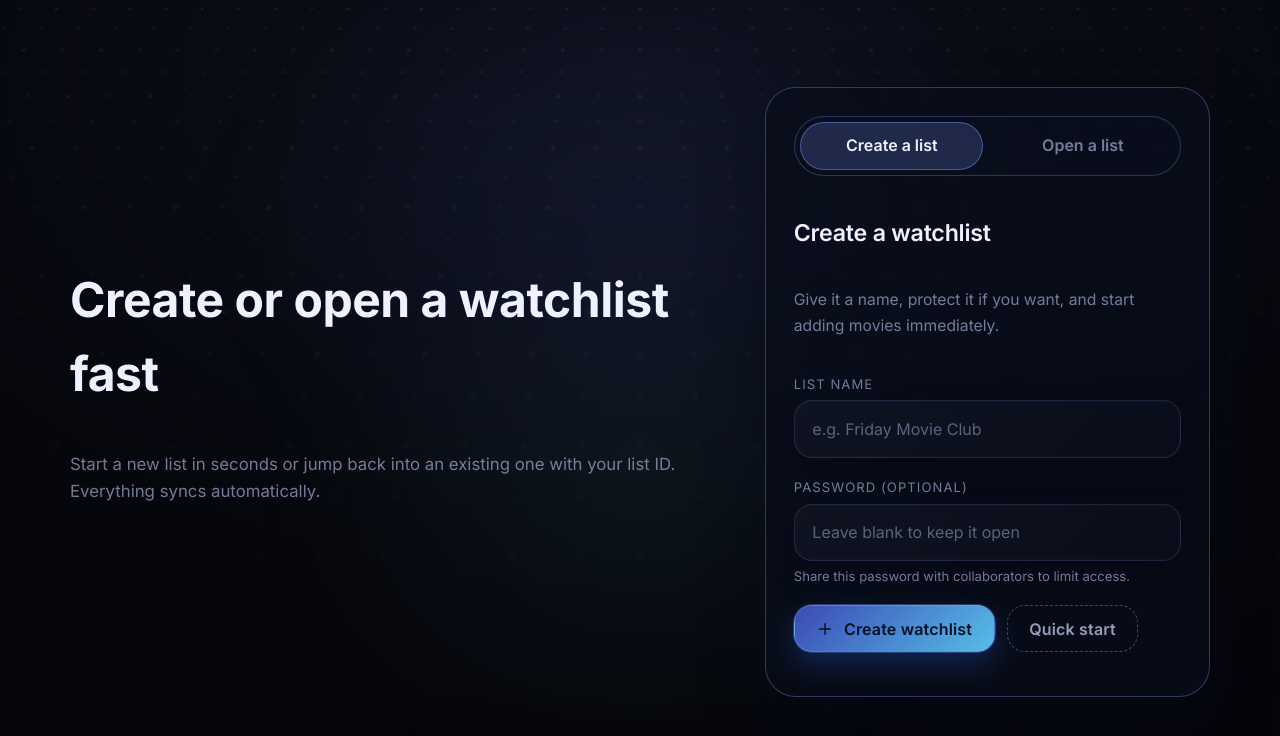
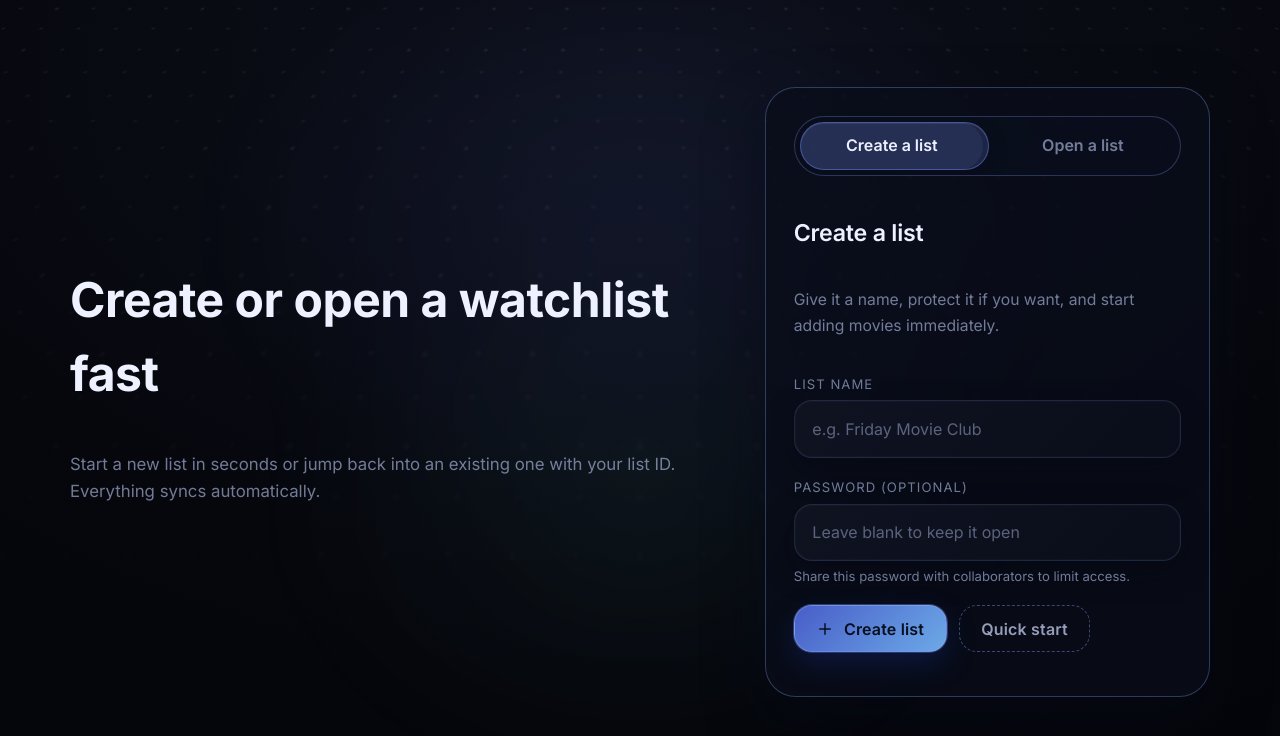
Before and after one commit to flxlehmann/watchlist, a Next.js app: page / in a window 1280 px wide. Shown: the top 736 px of the page. Built offline with nearby package versions, Linux system fonts and the light colour scheme.

Commit message:
Update landing page list controls

```diff
--- a/app/page.module.css
+++ b/app/page.module.css
@@ -158,13 +158,38 @@
 }
 
 .heroPanelTabs {
+  --tab-gap: 0.5rem;
+  --tab-padding: 0.35rem;
   display: grid;
   grid-template-columns: repeat(2, minmax(0, 1fr));
-  gap: 0.5rem;
-  padding: 0.35rem;
+  gap: var(--tab-gap);
+  padding: var(--tab-padding);
   border-radius: 999px;
   border: 1px solid rgba(122, 148, 228, 0.3);
   background: rgba(12, 16, 30, 0.6);
+  position: relative;
+  overflow: hidden;
+}
+
+.heroPanelTabs::before {
+  content: "";
+  position: absolute;
+  top: var(--tab-padding);
+  left: var(--tab-padding);
+  width: calc(50% - (var(--tab-gap) / 2));
+  height: calc(100% - (var(--tab-padding) * 2));
+  border-radius: 999px;
+  border: 1px solid rgba(122, 148, 255, 0.4);
+  background: rgba(122, 148, 255, 0.18);
+  box-shadow: inset 0 1px 0 rgba(255, 255, 255, 0.08), 0 8px 18px rgba(8, 12, 26, 0.45);
+  transition: transform 0.25s ease, background 0.25s ease, border-color 0.25s ease;
+  z-index: 0;
+}
+
+.heroPanelTabs[data-mode="join"]::before {
+  transform: translateX(calc(100% + var(--tab-gap)));
+  background: rgba(122, 148, 255, 0.22);
+  border-color: rgba(122, 148, 255, 0.5);
 }
 
 .heroPanelTab {
@@ -177,6 +202,8 @@
   border-radius: 999px;
   cursor: pointer;
   transition: background 0.2s ease, color 0.2s ease, border-color 0.2s ease, box-shadow 0.2s ease;
+  position: relative;
+  z-index: 1;
 }
 
 .heroPanelTab:hover {
@@ -192,8 +219,8 @@
 }
 
 .heroPanelTabActive {
-  background: rgba(122, 148, 255, 0.2);
-  border-color: rgba(122, 148, 255, 0.45);
+  background: rgba(122, 148, 255, 0.08);
+  border-color: transparent;
   color: #ecf0ff;
 }
 
@@ -376,20 +403,20 @@
 .buttonPrimary {
   position: relative;
   overflow: hidden;
-  border: 1px solid rgba(122, 148, 255, 0.45);
-  background: linear-gradient(135deg, rgba(62, 78, 190, 0.95), rgba(96, 210, 255, 0.9));
-  color: #081226;
-  box-shadow: 0 12px 30px rgba(26, 72, 160, 0.45), 0 0 0 1px rgba(120, 148, 255, 0.35);
+  border: 1px solid rgba(134, 160, 255, 0.55);
+  background: linear-gradient(135deg, rgba(76, 98, 210, 0.95), rgba(120, 188, 255, 0.9));
+  color: #08101f;
+  box-shadow: 0 12px 28px rgba(20, 40, 120, 0.4), 0 0 0 1px rgba(140, 170, 255, 0.35);
 }
 
 .buttonPrimary:hover {
-  background: linear-gradient(135deg, rgba(88, 112, 220, 0.98), rgba(120, 220, 255, 0.92));
-  box-shadow: 0 16px 40px rgba(32, 88, 190, 0.55), 0 0 0 1px rgba(140, 170, 255, 0.55);
+  background: linear-gradient(135deg, rgba(92, 118, 226, 0.98), rgba(138, 206, 255, 0.92));
+  box-shadow: 0 18px 36px rgba(28, 62, 150, 0.5), 0 0 0 1px rgba(160, 190, 255, 0.55);
   filter: brightness(1.03);
 }
 
 .buttonPrimary:active {
-  background: linear-gradient(135deg, rgba(58, 72, 160, 0.95), rgba(86, 190, 235, 0.88));
+  background: linear-gradient(135deg, rgba(62, 82, 182, 0.95), rgba(110, 174, 235, 0.88));
 }
 
 .buttonSurface {
@@ -2891,6 +2918,10 @@
     grid-template-columns: 1fr;
   }
 
+  .heroPanelTabs::before {
+    display: none;
+  }
+
   .panel {
     padding: 1.6rem 1.4rem;
   }
--- a/app/page.tsx
+++ b/app/page.tsx
@@ -2615,7 +2615,12 @@ export default function Page() {
                 </p>
               </div>
               <div className={styles.heroPanel}>
-                <div className={styles.heroPanelTabs} role="tablist" aria-label="Choose a flow">
+                <div
+                  className={styles.heroPanelTabs}
+                  role="tablist"
+                  aria-label="Choose a flow"
+                  data-mode={entryMode}
+                >
                   <button
                     type="button"
                     role="tab"
@@ -2642,7 +2647,7 @@ export default function Page() {
                 <div className={styles.heroPanelBody} role="tabpanel">
                   {entryMode === 'create' ? (
                     <div className={styles.form}>
-                      <h3 className={styles.panelTitle}>Create a watchlist</h3>
+                      <h3 className={styles.panelTitle}>Create a list</h3>
                       <p className={styles.panelSubtitle}>
                         Give it a name, protect it if you want, and start adding movies immediately.
                       </p>
@@ -2686,7 +2691,7 @@ export default function Page() {
                           aria-busy={creating}
                         >
                           {creating ? <Loader2 size={18} className="spin" /> : <Plus size={18} />}
-                          {creating ? 'Creating…' : 'Create watchlist'}
+                          {creating ? 'Creating…' : 'Create list'}
                         </button>
                         <button
                           className={styles.buttonGhost}
@@ -2734,7 +2739,7 @@ export default function Page() {
                       </div>
                       <div className={styles.buttonRow}>
                         <button
-                          className={styles.buttonSurface}
+                          className={styles.buttonPrimary}
                           type="button"
                           onClick={() => joinList(listIdInput, joinPassword)}
                           disabled={joining}
```
